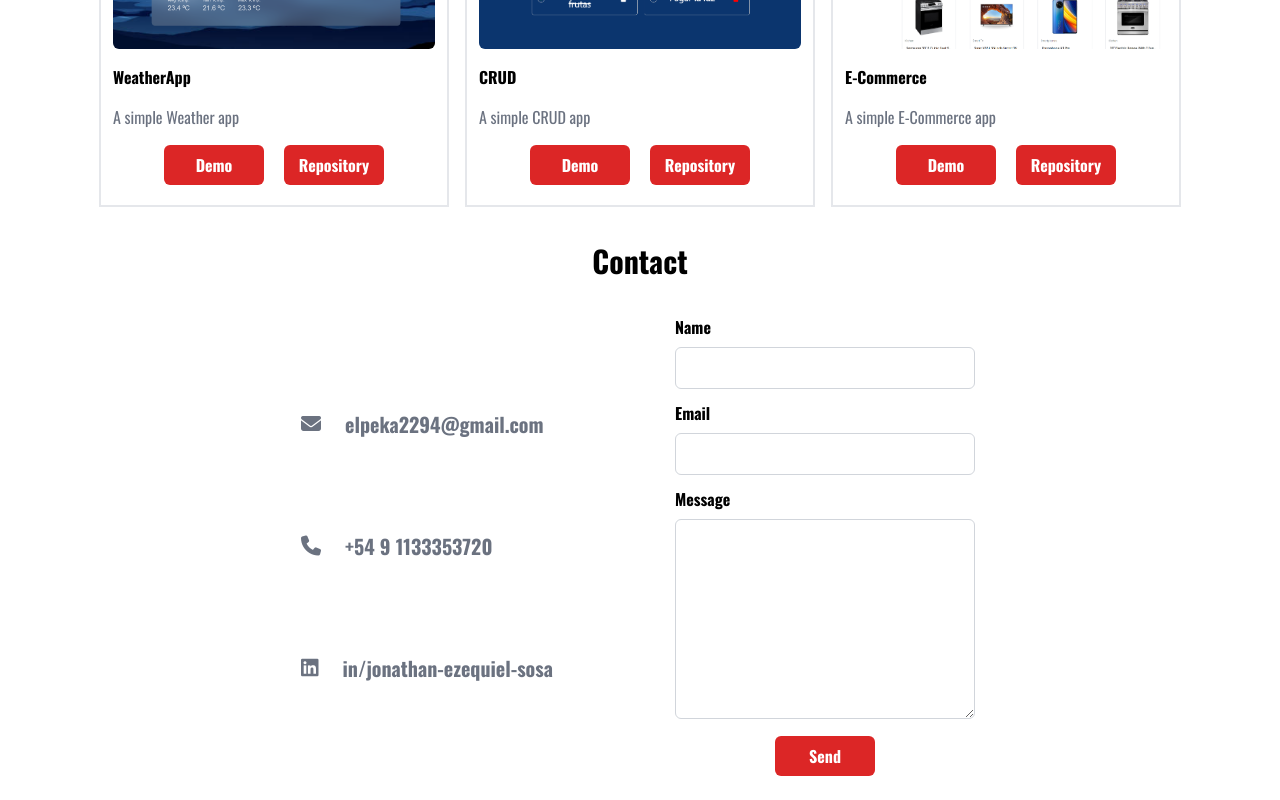
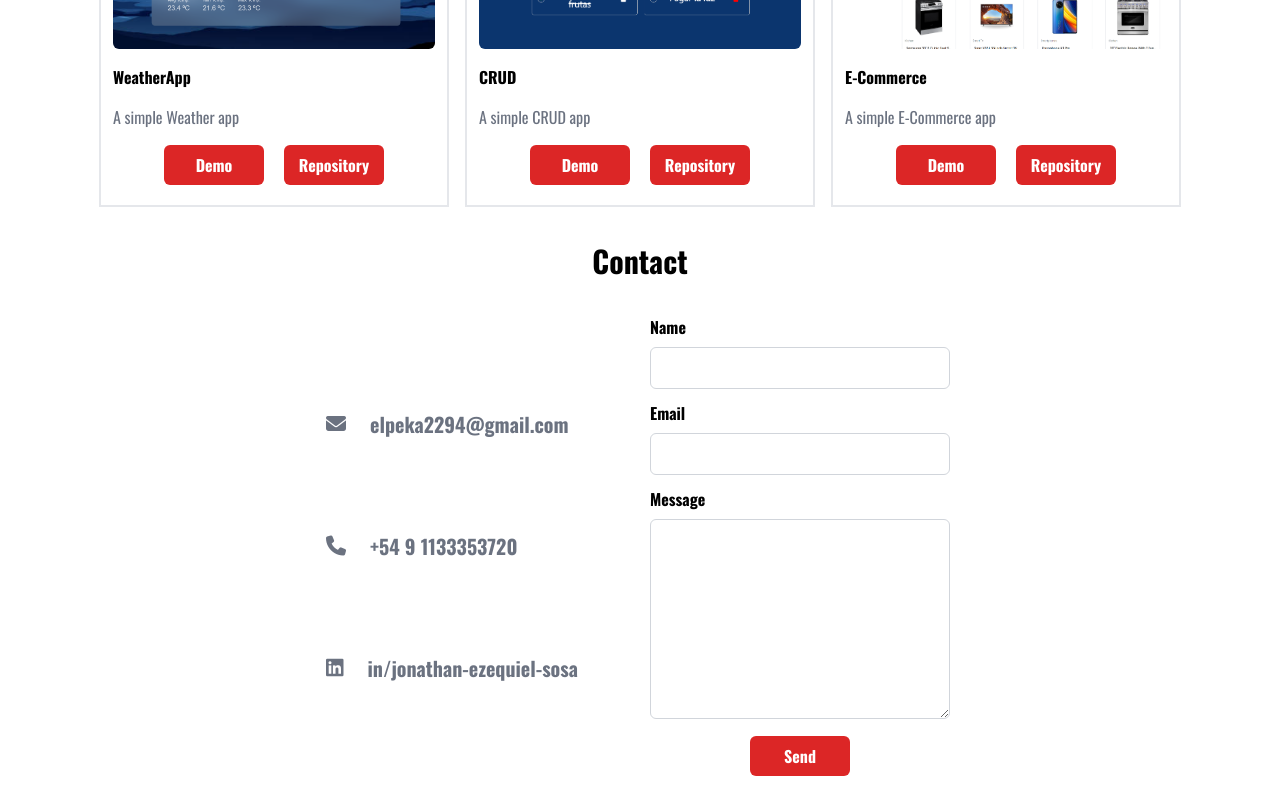
Before and after one commit to JonathanSosa22/Portfolio-React-Tailwind-2024, a React (Vite) app: page / in a window 1280 px wide. Shown: the part 1521-2321 px from the top of the page. Built offline with nearby package versions, Linux system fonts and the light colour scheme.

Commit message:
Actualizaicon

```diff
--- a/src/data/data.js
+++ b/src/data/data.js
@@ -6,7 +6,7 @@ const proyect = [
   {
     name: "WeatherApp",
     descripcion: "A simple Weather app",
-    url: "https://github.com/JonathanSosa22/WeatherApp",
+    url: "https://app-weather-v2.netlify.app/",
     repository: "https://github.com/JonathanSosa22/WeatherApp",
     img: weather,
   },
--- a/src/pages/Contact.jsx
+++ b/src/pages/Contact.jsx
@@ -27,7 +27,7 @@ const Contact = () => {
         Contact
       </h2>
       <div className="flex flex-col p-3 mx-auto gap-5 justify-center items-center md:flex-row">
-        <div className="flex flex-col gap-4 justify-around h-[350px] w-[350px] min-w-[300px] text-gray-500 font-bold text-xl">
+        <div className="flex flex-col gap-4 justify-around h-[350px] w-[300px] text-gray-500 font-bold text-xl">
           <div className="flex items-center p-2 gap-6">
             <i className="fa-solid fa-envelope"></i>
             <span>elpeka2294@gmail.com</span>
```
